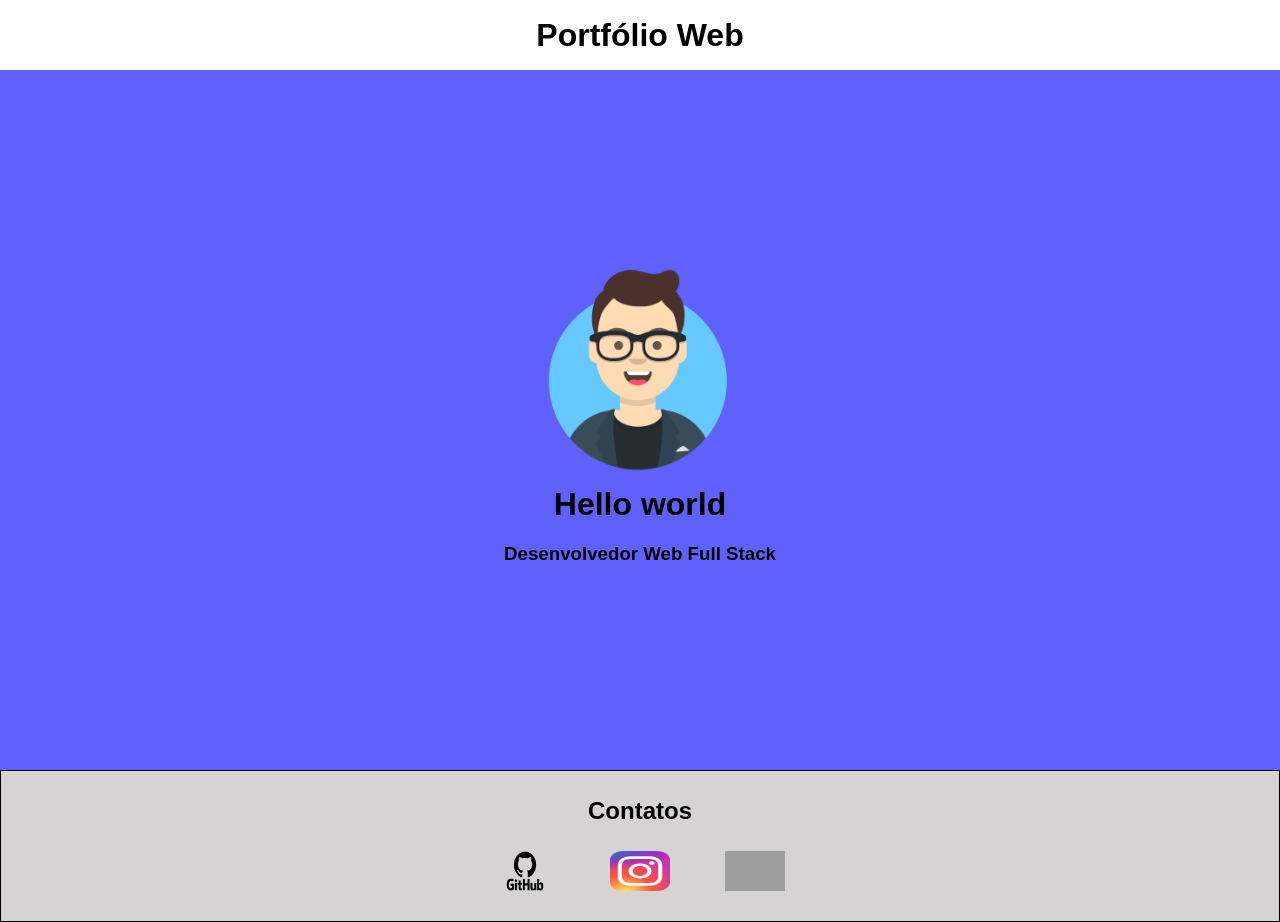
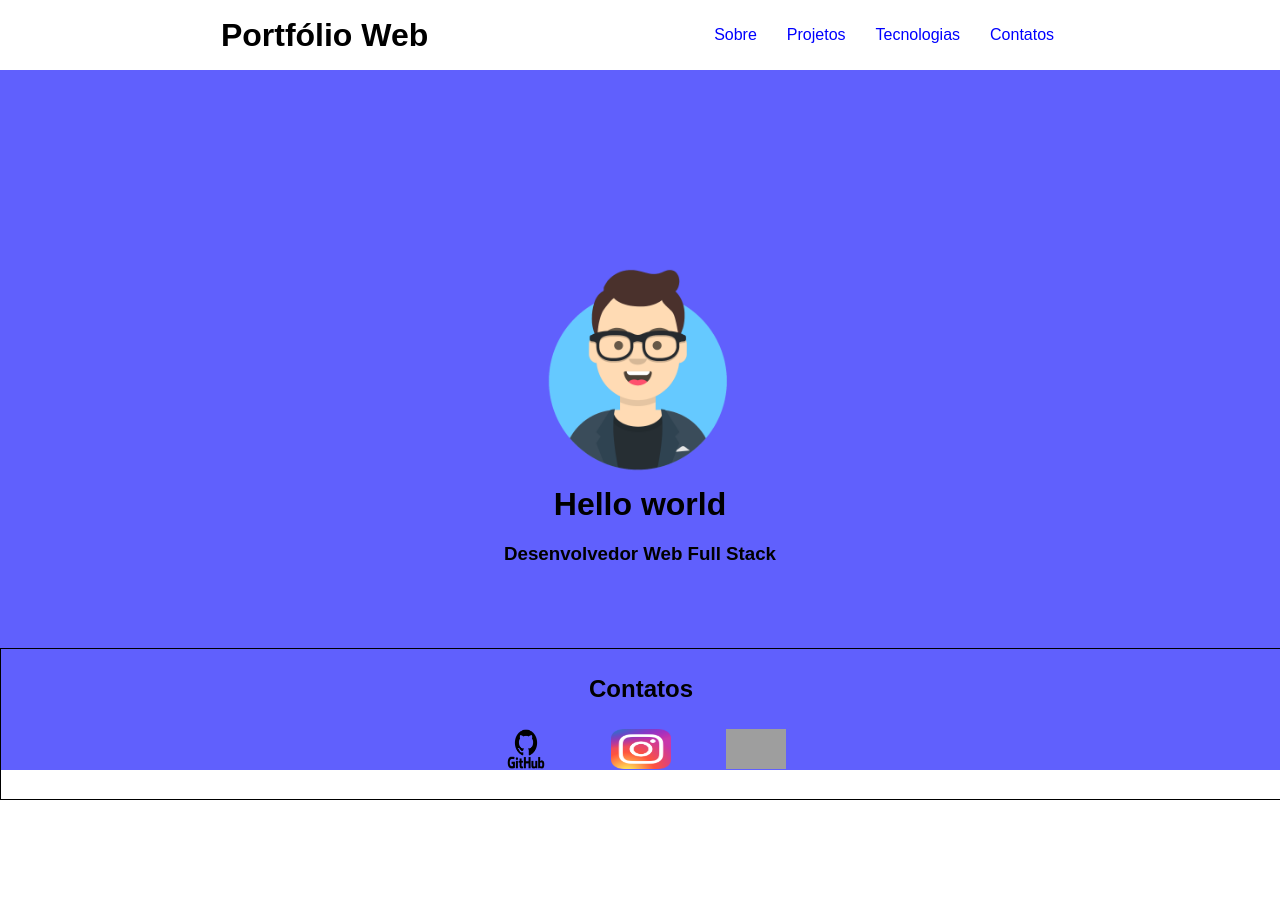
Before and after one commit to EsGui/portfolio, a React (Create React App) app in the folder my-portfolio/: page / in a window 1280 px wide. After the commit the page ends 800 px from the top, so only its background shows below. Built offline with nearby package versions, Linux system fonts and the light colour scheme; grey boxes are pictures that could not be loaded.

Commit message:
feat: o footer foi ajustado no final da página

```diff
--- a/my-portfolio/src/components/footerhomepage/footerhomepage.css
+++ b/my-portfolio/src/components/footerhomepage/footerhomepage.css
@@ -3,10 +3,14 @@
     align-items: center;
     justify-content: space-evenly;
     flex-direction: column;
+    height: 150px;
+    bottom: 0;
+    position: fixed;
+    width: 100%;
+    text-align: center;
     border: 1px solid black;
-    height: 150px;
-    background-color: rgb(213, 211, 211);
 }
+
 
 .DivIconsContactsHeaderHomePage {
     display: flex;
--- a/my-portfolio/src/components/headerhomepage/headerhomepage.css
+++ b/my-portfolio/src/components/headerhomepage/headerhomepage.css
@@ -5,3 +5,12 @@
     justify-content: space-evenly;
     height: 70px;
 }
+
+.StyleHeaderHomePage ul li {
+    list-style-type: none;
+    display: inline;
+    margin-left: 20px;
+    padding: 5px;
+    color: blue;
+    cursor: pointer;
+}
--- a/my-portfolio/src/components/headerhomepage/headerhomepage.js
+++ b/my-portfolio/src/components/headerhomepage/headerhomepage.js
@@ -4,6 +4,12 @@ function HeaderHomePage() {
     return (
         <div className="StyleHeaderHomePage">
             <h1>Portfólio Web</h1>
+            <ul>
+                <li>Sobre</li>
+                <li>Projetos</li>
+                <li>Tecnologias</li>
+                <li>Contatos</li>
+            </ul>
         </div>
     )
 }
--- a/package.json
+++ b/package.json
@@ -10,7 +10,12 @@
   "author": "",
   "license": "ISC",
   "dependencies": {
+    "@fortawesome/fontawesome-svg-core": "^6.3.0",
+    "@fortawesome/free-regular-svg-icons": "^6.3.0",
+    "@fortawesome/free-solid-svg-icons": "^6.3.0",
+    "@fortawesome/react-fontawesome": "^0.2.0",
     "react": "^18.2.0",
+    "react-icons": "^4.7.1",
     "react-router-dom": "^6.8.1"
   },
   "devDependencies": {
```
Also changed, not shown: 1 other file (tests, documents, lock files or other folders).
